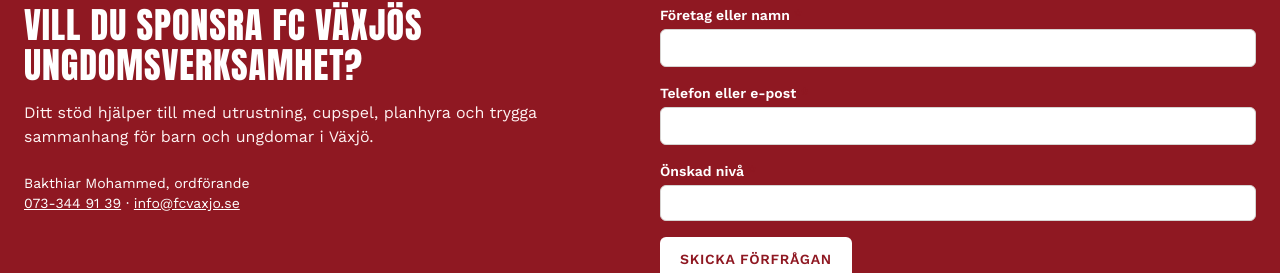
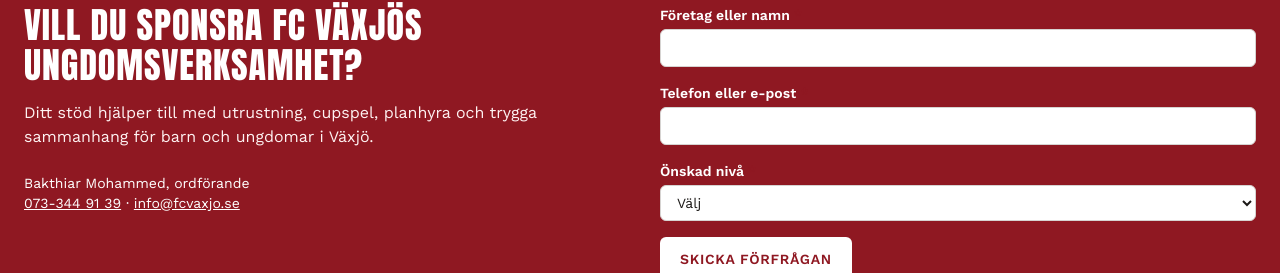
Before and after one commit to DelucaGit/FC-Vaxjo-Website, a Next.js app: page / in a window 1280 px wide. Shown: the part 2533-2806 px from the top of the page. Built offline with nearby package versions, Linux system fonts and the light colour scheme.

Commit message:
Make form field text dark so it stays readable on white inputs.
Co-authored-by: Cursor <cursoragent@cursor.com>

```diff
--- a/src/components/MailForm.tsx
+++ b/src/components/MailForm.tsx
@@ -51,20 +51,20 @@ export function MailForm({
               name={field.name}
               required={field.required}
               rows={5}
-              className="mt-1 w-full rounded-md border border-stone-300 bg-white px-3 py-2 font-normal"
+              className="mt-1 w-full rounded-md border border-stone-300 bg-white px-3 py-2 font-normal text-stone-900"
             />
           ) : field.type === "select" ? (
             <select
               name={field.name}
               required={field.required}
-              className="mt-1 w-full rounded-md border border-stone-300 bg-white px-3 py-2 font-normal"
+              className="mt-1 w-full rounded-md border border-stone-300 bg-white px-3 py-2 font-normal text-stone-900"
               defaultValue=""
             >
-              <option value="" disabled>
+              <option value="" disabled className="bg-white text-stone-900">
                 Välj
               </option>
               {field.options?.map((option) => (
-                <option key={option} value={option}>
+                <option key={option} value={option} className="bg-white text-stone-900">
                   {option}
                 </option>
               ))}
@@ -74,7 +74,7 @@ export function MailForm({
               name={field.name}
               type={field.type ?? "text"}
               required={field.required}
-              className="mt-1 w-full rounded-md border border-stone-300 bg-white px-3 py-2 font-normal"
+              className="mt-1 w-full rounded-md border border-stone-300 bg-white px-3 py-2 font-normal text-stone-900"
             />
           )}
         </label>
```
